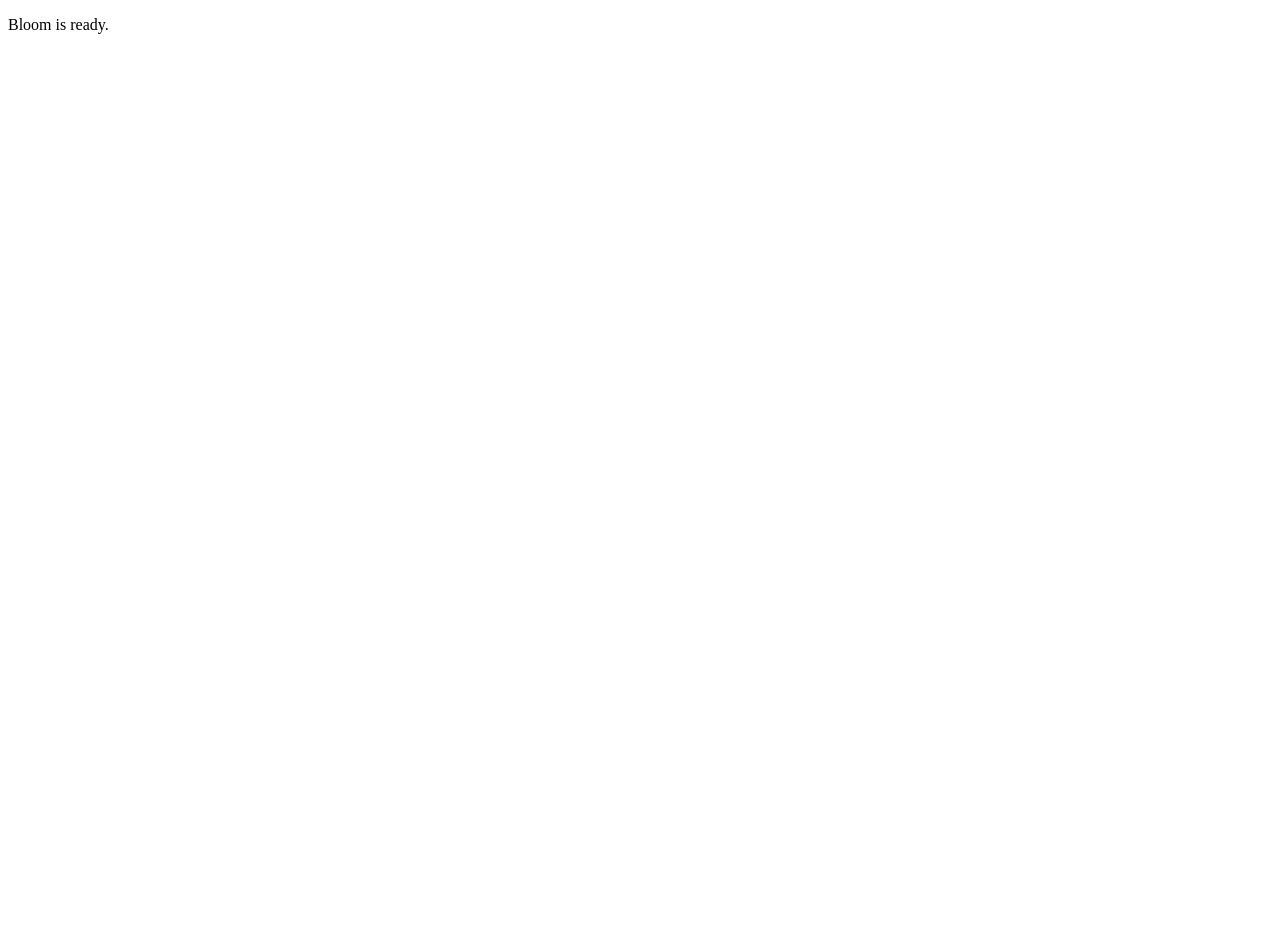
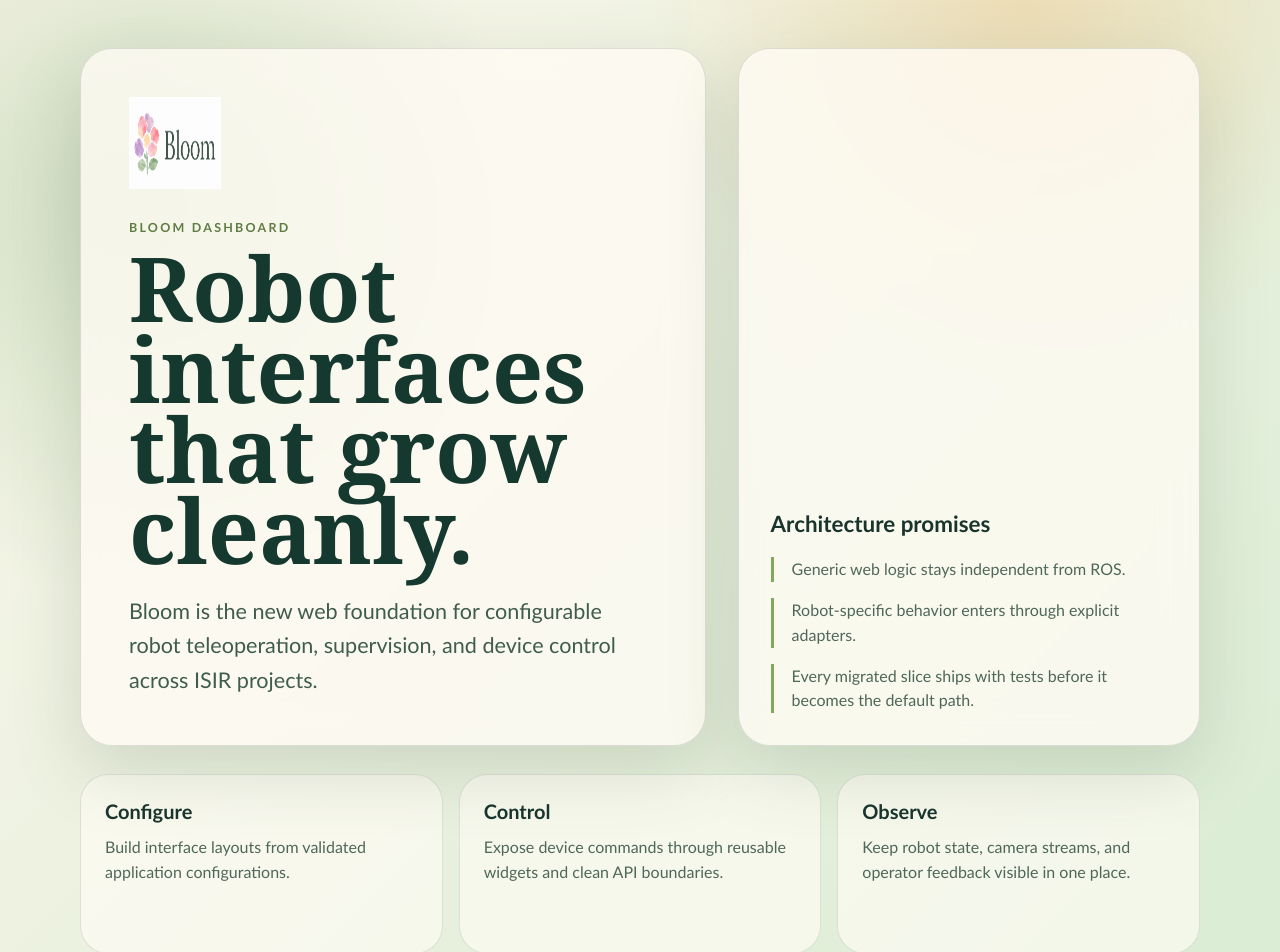
Before and after one commit to ISIR-EXTENDER/bloom, a React (Vite) app in the folder frontend/apps/bloom-dashboard/: page / in a window 1280 px wide. Shown: the top 952 px of the page. Before the commit the page ends 800 px from the top, so only its background shows below. Built offline with nearby package versions, Linux system fonts and the light colour scheme.

Commit message:
feat(dashboard): add frontend foundation

```diff
--- /dev/null
+++ b/frontend/apps/bloom-dashboard/src/App.css
@@ -0,0 +1,162 @@
+:root {
+  color: #19342d;
+  background: #f8f2e7;
+  font-family: "Aptos", "Trebuchet MS", sans-serif;
+  font-synthesis: none;
+  text-rendering: optimizeLegibility;
+  -webkit-font-smoothing: antialiased;
+  -moz-osx-font-smoothing: grayscale;
+}
+
+* {
+  box-sizing: border-box;
+}
+
+body {
+  min-width: 320px;
+  min-height: 100vh;
+  margin: 0;
+}
+
+button,
+input,
+textarea,
+select {
+  font: inherit;
+}
+
+.app-shell {
+  min-height: 100vh;
+  padding: 48px;
+  background:
+    radial-gradient(circle at 10% 20%, rgba(131, 178, 125, 0.35), transparent 28%),
+    radial-gradient(circle at 80% 0%, rgba(237, 187, 112, 0.38), transparent 26%),
+    linear-gradient(135deg, #fbf6ea 0%, #d9ecd4 100%);
+}
+
+.hero {
+  display: grid;
+  grid-template-columns: minmax(0, 1.15fr) minmax(260px, 0.85fr);
+  gap: 32px;
+  align-items: stretch;
+  max-width: 1120px;
+  margin: 0 auto;
+}
+
+.hero-card,
+.principles-card {
+  border: 1px solid rgba(25, 52, 45, 0.14);
+  border-radius: 32px;
+  background: rgba(255, 252, 244, 0.78);
+  box-shadow: 0 24px 70px rgba(66, 89, 61, 0.18);
+  backdrop-filter: blur(18px);
+}
+
+.hero-card {
+  padding: 48px;
+}
+
+.brand-mark {
+  width: 92px;
+  height: 92px;
+  margin-bottom: 28px;
+}
+
+.eyebrow {
+  margin: 0 0 12px;
+  color: #5e7d42;
+  font-size: 0.78rem;
+  font-weight: 700;
+  letter-spacing: 0.18em;
+  text-transform: uppercase;
+}
+
+h1 {
+  max-width: 720px;
+  margin: 0;
+  color: #15382f;
+  font-family: "Georgia", "Times New Roman", serif;
+  font-size: clamp(3rem, 7vw, 6.5rem);
+  line-height: 0.9;
+}
+
+.hero-copy {
+  max-width: 620px;
+  margin: 24px 0 0;
+  color: #3f5c4c;
+  font-size: clamp(1.05rem, 2vw, 1.35rem);
+  line-height: 1.6;
+}
+
+.steps {
+  display: grid;
+  grid-template-columns: repeat(3, minmax(0, 1fr));
+  gap: 16px;
+  max-width: 1120px;
+  margin: 28px auto 0;
+}
+
+.step-card {
+  min-height: 180px;
+  padding: 24px;
+  border: 1px solid rgba(25, 52, 45, 0.12);
+  border-radius: 28px;
+  background: rgba(255, 252, 244, 0.66);
+}
+
+.step-card h2 {
+  margin: 0 0 12px;
+  color: #19342d;
+  font-size: 1.25rem;
+}
+
+.step-card p,
+.principles-card li {
+  color: #4f6759;
+  line-height: 1.55;
+}
+
+.step-card p {
+  margin: 0;
+}
+
+.principles-card {
+  display: flex;
+  flex-direction: column;
+  justify-content: flex-end;
+  padding: 32px;
+}
+
+.principles-card h2 {
+  margin: 0 0 20px;
+  color: #19342d;
+  font-size: 1.4rem;
+}
+
+.principles-card ul {
+  display: grid;
+  gap: 16px;
+  margin: 0;
+  padding: 0;
+  list-style: none;
+}
+
+.principles-card li {
+  padding-left: 18px;
+  border-left: 3px solid #7fa95f;
+}
+
+@media (max-width: 820px) {
+  .app-shell {
+    padding: 24px;
+  }
+
+  .hero,
+  .steps {
+    grid-template-columns: 1fr;
+  }
+
+  .hero-card {
+    padding: 32px;
+  }
+}
--- a/frontend/apps/bloom-dashboard/src/App.tsx
+++ b/frontend/apps/bloom-dashboard/src/App.tsx
@@ -1,7 +1,39 @@
+import "./App.css";
+
+import { dashboardPrinciples, dashboardSteps } from "./app/dashboard-content";
+
 export function App() {
   return (
-    <main>
-      <p>Bloom is ready.</p>
+    <main className="app-shell">
+      <section className="hero" aria-labelledby="dashboard-title">
+        <div className="hero-card">
+          <img className="brand-mark" src="/logo.png" alt="" aria-hidden="true" />
+          <p className="eyebrow">Bloom dashboard</p>
+          <h1 id="dashboard-title">Robot interfaces that grow cleanly.</h1>
+          <p className="hero-copy">
+            Bloom is the new web foundation for configurable robot teleoperation,
+            supervision, and device control across ISIR projects.
+          </p>
+        </div>
+
+        <aside className="principles-card" aria-labelledby="principles-title">
+          <h2 id="principles-title">Architecture promises</h2>
+          <ul>
+            {dashboardPrinciples.map((principle) => (
+              <li key={principle}>{principle}</li>
+            ))}
+          </ul>
+        </aside>
+      </section>
+
+      <section className="steps" aria-label="Bloom workflow">
+        {dashboardSteps.map((step) => (
+          <article className="step-card" key={step.id}>
+            <h2>{step.title}</h2>
+            <p>{step.description}</p>
+          </article>
+        ))}
+      </section>
     </main>
   );
 }
--- /dev/null
+++ b/frontend/apps/bloom-dashboard/src/app/dashboard-content.ts
@@ -0,0 +1,29 @@
+export type DashboardStep = {
+  id: string;
+  title: string;
+  description: string;
+};
+
+export const dashboardSteps: DashboardStep[] = [
+  {
+    id: "configure",
+    title: "Configure",
+    description: "Build interface layouts from validated application configurations.",
+  },
+  {
+    id: "control",
+    title: "Control",
+    description: "Expose device commands through reusable widgets and clean API boundaries.",
+  },
+  {
+    id: "observe",
+    title: "Observe",
+    description: "Keep robot state, camera streams, and operator feedback visible in one place.",
+  },
+];
+
+export const dashboardPrinciples = [
+  "Generic web logic stays independent from ROS.",
+  "Robot-specific behavior enters through explicit adapters.",
+  "Every migrated slice ships with tests before it becomes the default path.",
+];
--- a/frontend/apps/bloom-dashboard/vite.config.ts
+++ b/frontend/apps/bloom-dashboard/vite.config.ts
@@ -3,4 +3,8 @@ import { defineConfig } from "vite";
 
 export default defineConfig({
   plugins: [react()],
+  test: {
+    environment: "jsdom",
+    setupFiles: ["./src/test/setup.ts"],
+  },
 });
```
Also changed, not shown: frontend/apps/bloom-dashboard/package.json (+5 -2 lines), frontend/apps/bloom-dashboard/src/test/setup.ts (added, +8 -0 lines), 3 other files (tests, documents, lock files or other folders).
